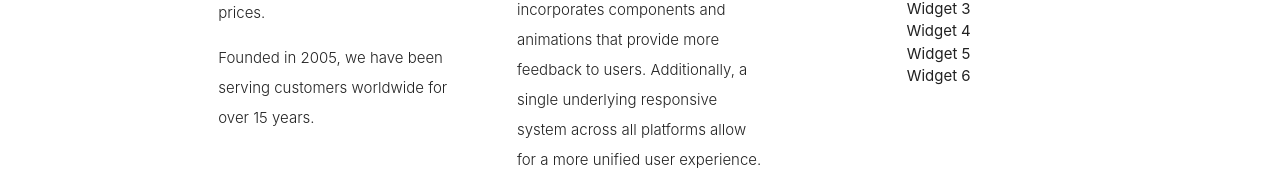
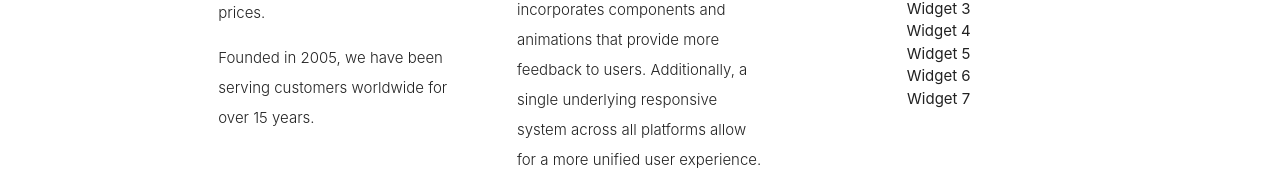
Before and after one commit to BrianProjectRepo/AWYes-Team2, a plain HTML site: page index.html in a window 1280 px wide. Shown: the part 744-922 px from the top of the page. Drawn offline with nearby package versions, Linux system fonts and the light colour scheme.

Commit message:
Update index.html

```diff
--- a/index.html
+++ b/index.html
@@ -83,6 +83,7 @@
               <li>Widget 4</li>
 	      <li>Widget 5</li>
 	      <li>Widget 6</li>
+	      <li>Widget 7</li>
             </ul>
 
 
```
